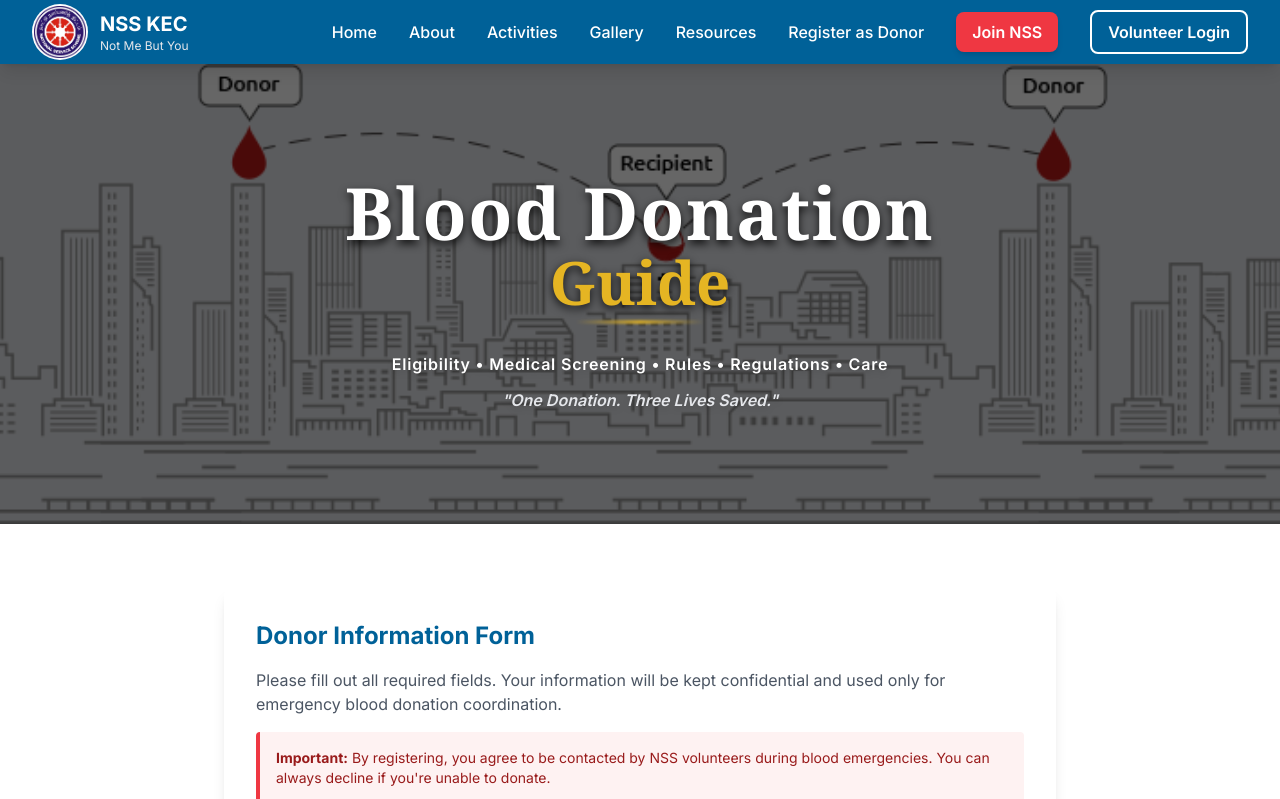
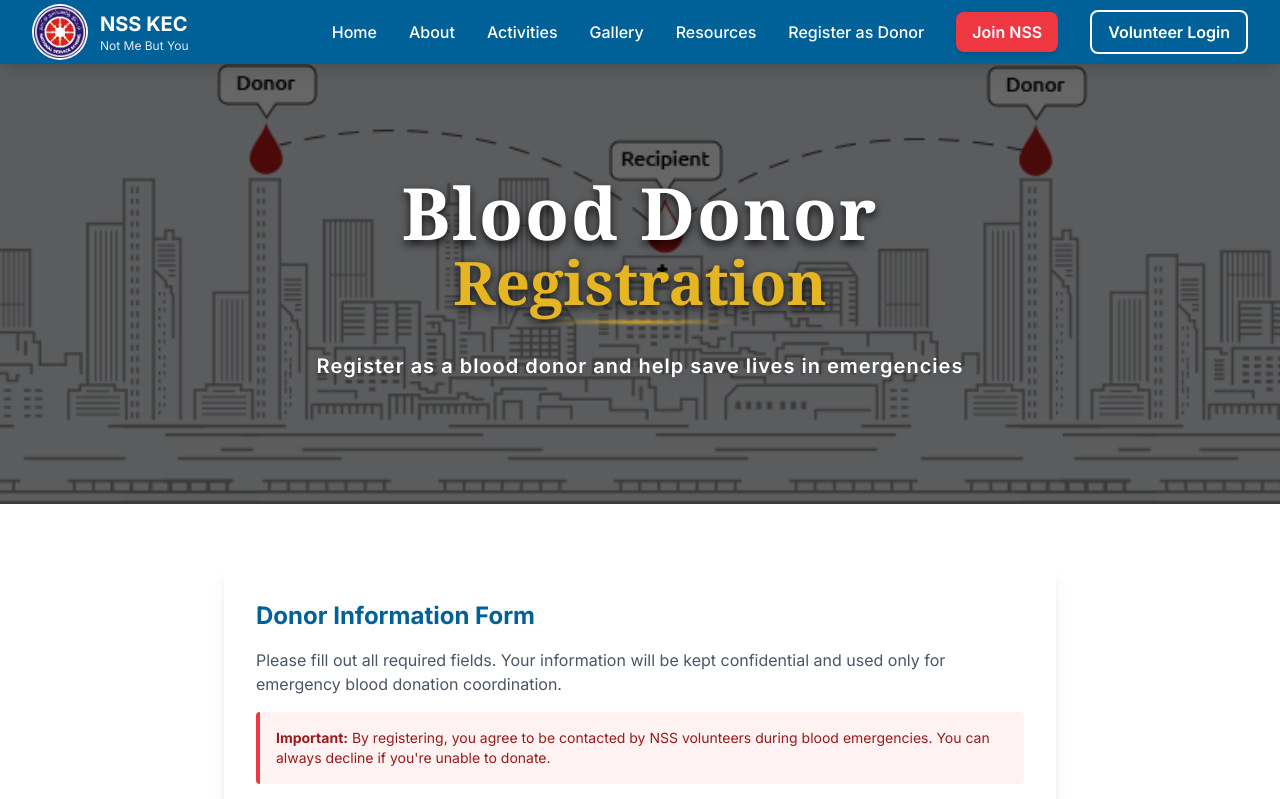
Before and after one commit to pugazhendhi-dpm/NSS, a Next.js app: page /register-donor in a window 1280 px wide. Shown: the top 799 px of the page. Built offline with nearby package versions, Linux system fonts and the light colour scheme.

Commit message:
style: change header text back to donor registration while keeping reference styling

```diff
--- a/app/register-donor/page.tsx
+++ b/app/register-donor/page.tsx
@@ -125,21 +125,18 @@ export default function DonorRegistrationPage() {
 
                 <div className="relative max-w-7xl mx-auto px-4 sm:px-6 lg:px-8 text-center z-10">
                     <h1 className="text-5xl md:text-7xl font-serif font-bold mb-1 tracking-wide drop-shadow-[0_4px_4px_rgba(0,0,0,0.8)] text-white">
-                        Blood Donation
+                        Blood Donor
                     </h1>
                     <div className="relative inline-block mb-10">
                         <h2 className="text-4xl md:text-6xl font-serif font-bold text-[#E5B523] drop-shadow-[0_3px_5px_rgba(0,0,0,0.8)]">
-                            Guide
+                            Registration
                         </h2>
                         {/* Glow / Underline effect */}
-                        <div className="absolute -bottom-3 left-1/2 transform -translate-x-1/2 w-32 h-1 bg-gradient-to-r from-transparent via-[#E5B523] to-transparent opacity-80 blur-[1px]"></div>
+                        <div className="absolute -bottom-3 left-1/2 transform -translate-x-1/2 w-48 h-1 bg-gradient-to-r from-transparent via-[#E5B523] to-transparent opacity-80 blur-[1px]"></div>
                     </div>
 
-                    <p className="text-sm md:text-base text-white max-w-3xl mx-auto font-semibold tracking-wider mb-3 drop-shadow-md">
-                        Eligibility • Medical Screening • Rules • Regulations • Care
-                    </p>
-                    <p className="text-sm md:text-base text-gray-200 italic font-semibold drop-shadow-md">
-                        "One Donation. Three Lives Saved."
+                    <p className="text-lg md:text-xl text-white max-w-3xl mx-auto font-semibold tracking-wider mb-3 drop-shadow-md">
+                        Register as a blood donor and help save lives in emergencies
                     </p>
                 </div>
             </section>
```
